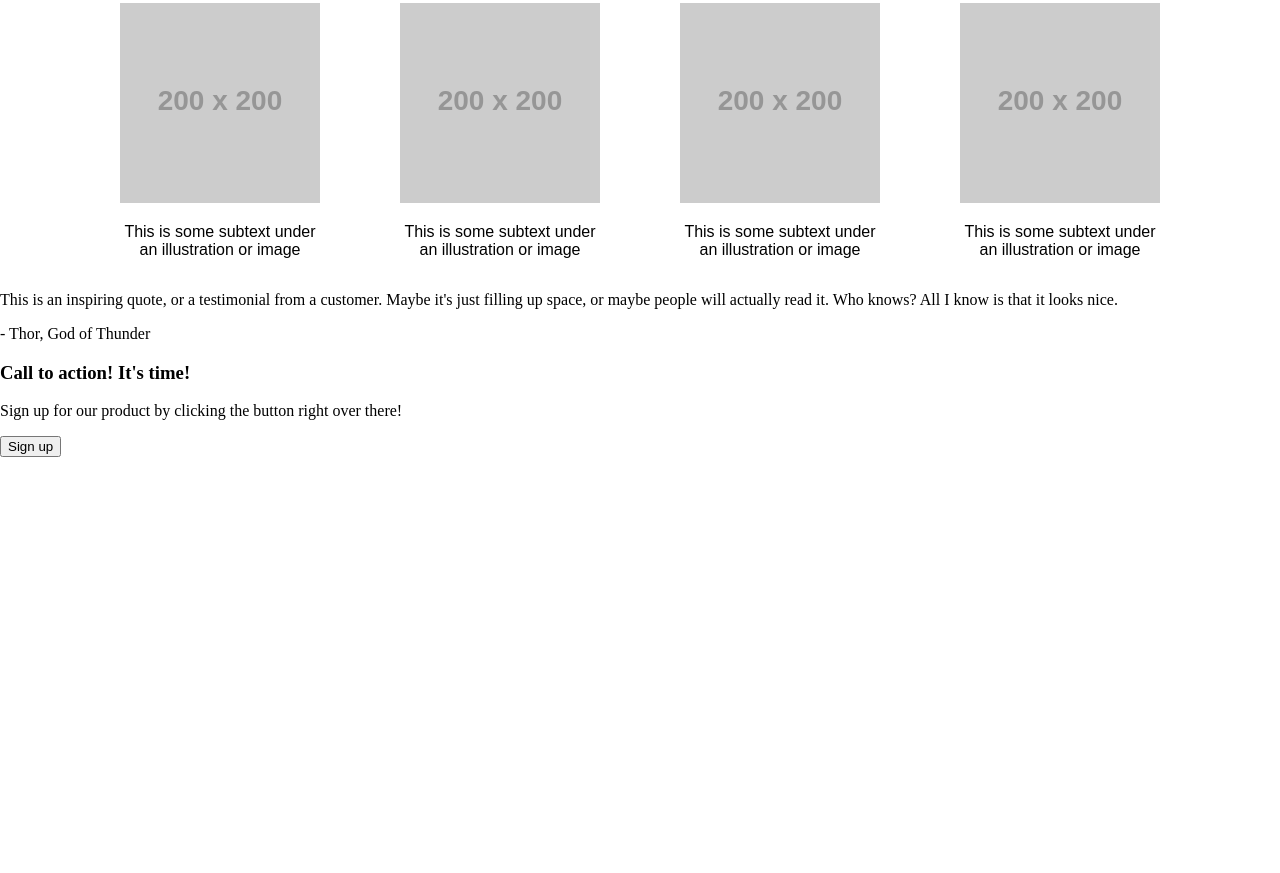
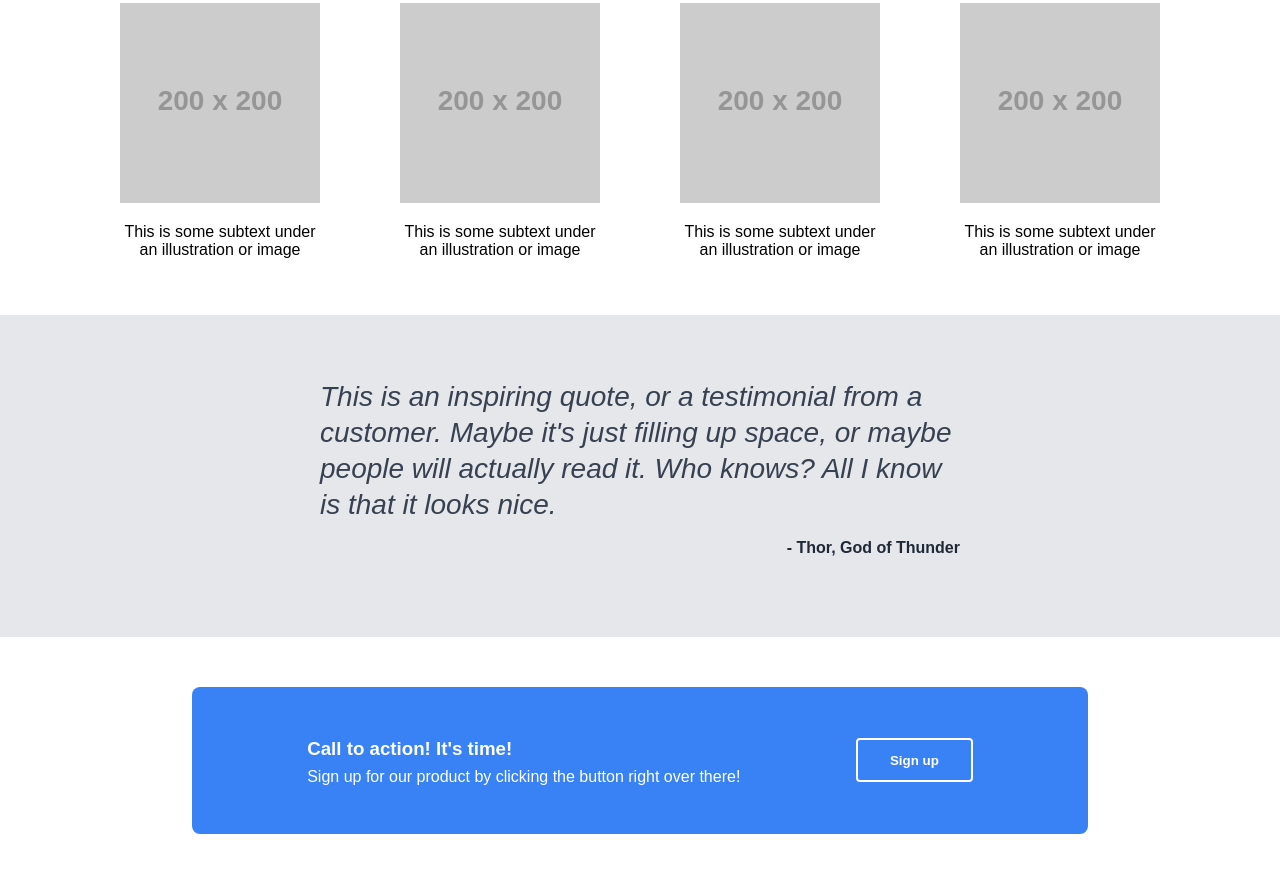
Before and after one commit to brandonmwood1/top-landing-page, a plain HTML site: page index.html in a window 1280 px wide. Shown: the part 555-1428 px from the top of the page. Before the commit the page ends 1012 px from the top, so only its background shows below. Drawn offline with Linux system fonts and the light colour scheme; placeholder pictures from the web are drawn by us.

Commit message:
CTA widget updates to index.html and styles.css

```diff
--- a/index.html
+++ b/index.html
@@ -51,14 +51,19 @@
         </div>
     </div>
 <div class="quote-block">
-    <p class="quote-text">This is an inspiring quote, or a testimonial from a customer. Maybe it's just filling up space, or maybe people will actually read it. Who knows? All I know is that it looks nice.</p>
-    <p>- Thor, God of Thunder</p>
+    <div class="quote-text">
+        <p class="quote-main"><em>This is an inspiring quote, or a testimonial from a customer. Maybe it's just filling up space, or maybe people will actually read it. Who knows? All I know is that it looks nice.</em></p>
+        <p class="quote-ref">- Thor, God of Thunder</p>
+    </div>
+
 </div>
 
 
     <div class="call-to-action">
-        <h3>Call to action! It's time!</h3>
-        <p>Sign up for our product by clicking the button right over there!</p>
+        <div class="cta-content">
+            <h3>Call to action! It's time!</h3>
+            <p>Sign up for our product by clicking the button right over there!</p>
+        </div>
         <button>Sign up</button>
     </div>
 </body>
--- a/styles.css
+++ b/styles.css
@@ -71,11 +71,13 @@ body {
     display: flex;
     flex-direction: column;
     align-items: center;
+    margin-bottom: 40px;
 }
 
 .content-block h2 {
     font-family: Arial, Helvetica, sans-serif;
     padding: 20px 0;
+
 }
 
 .info-blocks {
@@ -89,3 +91,67 @@ body {
     text-align: center;
     font-family: Arial, Helvetica, sans-serif;
 }
+
+.quote-block {
+    background-color: #e5e7eb;
+}
+
+.quote-text {
+    display: flex;
+    flex-direction: column;
+    align-items: end;
+    padding: 5% 25%;
+}
+
+
+.quote-main {
+    font-size: 28px;
+    line-height: 36px;
+    font-family: Arial, Helvetica, sans-serif;
+    font-weight: 100;
+    color: #364151;
+    margin: 0;
+}
+
+.quote-ref {
+    font-size: 16px;
+    font-family: Arial, Helvetica, sans-serif;
+    font-weight: 700;
+    color: #1f2937;
+}
+
+.call-to-action {
+    background-color: #3882f6;
+    margin: 50px 15%;
+    border-radius: 8px;
+    padding: 32px;
+    display: flex;
+    align-items: center;
+}
+
+.cta-content {
+    flex-grow: 2;
+    font-family: Arial, Helvetica, sans-serif;
+    color: #ffffff;
+    margin-left: 10%;
+}
+
+.cta-content h3 {
+    margin-bottom: 8px;
+}
+
+.cta-content p {
+    margin-top: 0;
+}
+
+.call-to-action button {
+    border: 2px solid #ffffff;
+    background-color: #3882f6;
+    color: #ffffff;
+    font-family: Arial, Helvetica, sans-serif;
+    font-weight: 700;
+    height: 44px;
+    padding: 0 32px;
+    border-radius: 4px;
+    margin-right: 10%;
+}
```
